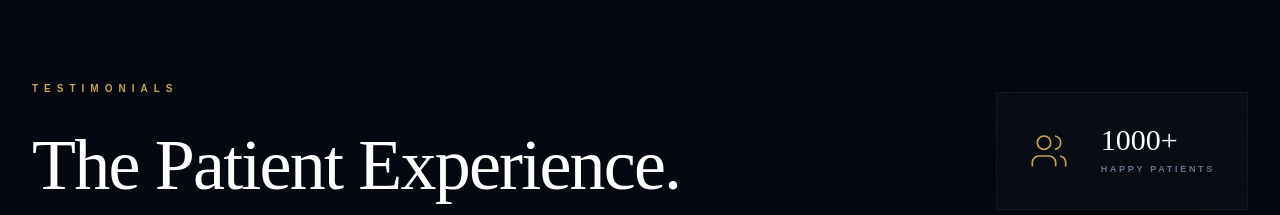
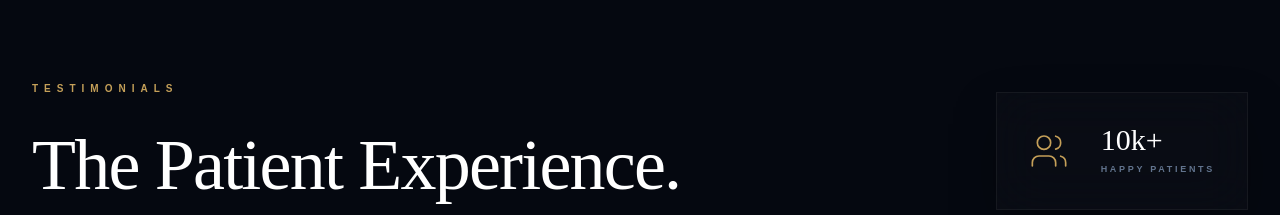
Before and after one commit to NijamalaPraveenKumar/our-kaluvoya-hospital, a React (Vite) app: page / in a window 1280 px wide. Shown: the part 6760-6975 px from the top of the page. Built offline with nearby package versions, Linux system fonts and the light colour scheme.

Commit message:
fixed build error

```diff
--- a/src/App.tsx
+++ b/src/App.tsx
@@ -623,7 +623,7 @@ const TestimonialsSection = () => {
       rating: 5
     },
     {
-      name: "Babu.",
+      name: "Babu",
       role: "Patient",
       content: "The best medical care in Kaluvoya. The diagnostic facilities are top-notch and the staff is very courteous.",
       rating: 5
@@ -641,7 +641,7 @@ const TestimonialsSection = () => {
           <div className="flex items-center gap-8 glass p-8 luxury-shadow">
             <Users size={40} strokeWidth={1} className="text-gold-400" />
             <div className="text-left">
-              <p className="text-3xl font-serif text-white leading-none">1000+</p>
+              <p className="text-3xl font-serif text-white leading-none">10k+</p>
               <p className="text-[9px] uppercase tracking-[0.3em] text-slate-500 font-bold mt-2">Happy Patients</p>
             </div>
           </div>
```
